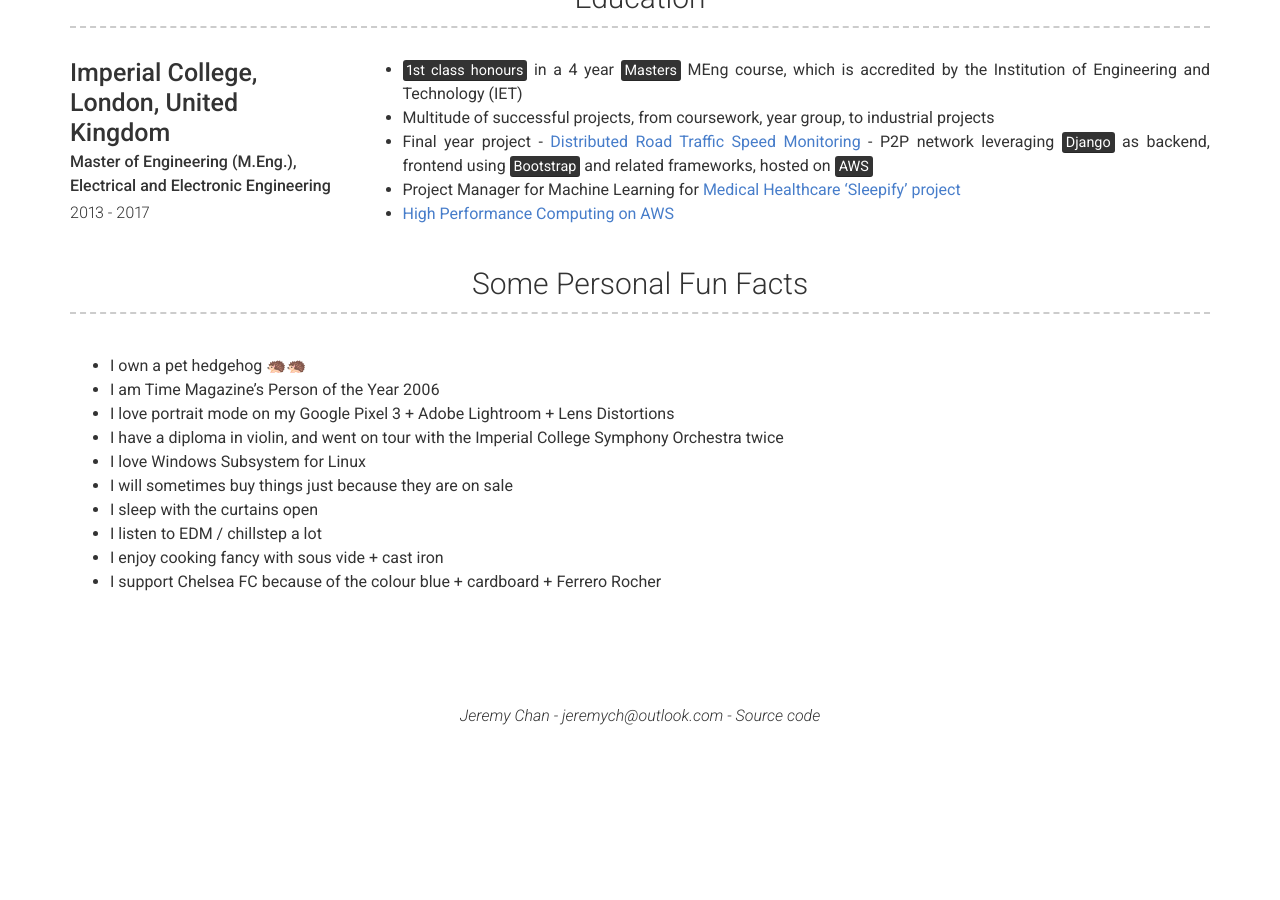
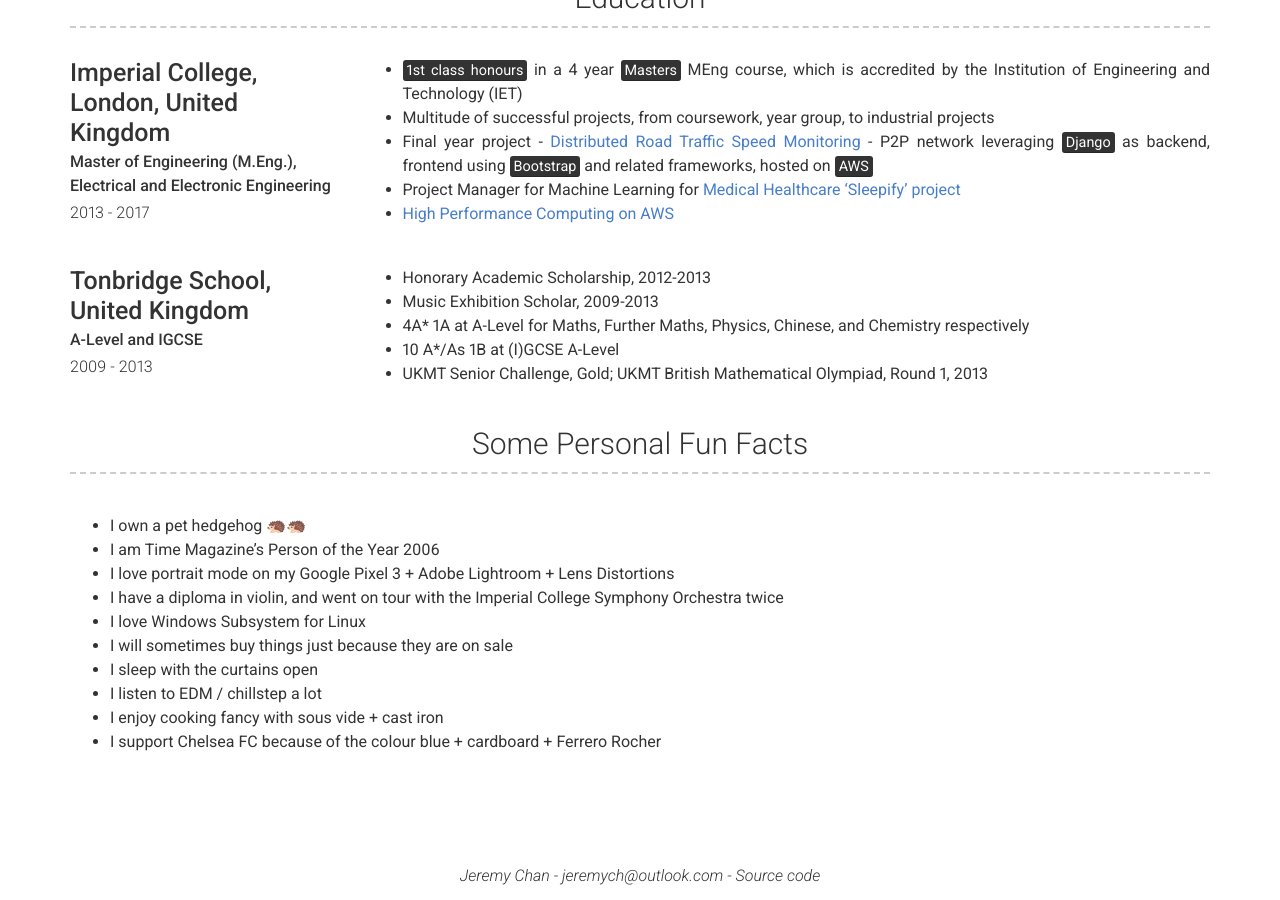
Before and after one commit to jeremych1000/jeremych1000.github.io, a Jekyll site: the page built from index.md, in a window 1280 px wide and 900 px high, scrolled down 2265 px. Built offline with Jekyll 4.4.1, drawn with Linux system fonts in a browser that asks for light colours; before the commit the page ends 3005 px from its top, so only the background shows below that; some of the changed text lies outside the part shown.

Commit message:
Adding education

```diff
--- a/_data/education.yml
+++ b/_data/education.yml
@@ -11,3 +11,16 @@
     - Final year project - [Distributed Road Traffic Speed Monitoring](https://github.com/jeremych1000/ee4-FYP) - P2P network leveraging <mark>Django</mark> as backend, frontend using <mark>Bootstrap</mark> and related frameworks, hosted on <mark>AWS</mark>
     - Project Manager for Machine Learning for [Medical Healthcare 'Sleepify' project](https://github.com/jeremych1000/ee4-mhml)
     - [High Performance Computing on AWS](https://github.com/jeremych1000/ee4-hpce)
+
+- layout: left
+  name: Tonbridge School, United Kingdom
+  dates: 2009 - 2013
+  qualification: A-Level and IGCSE
+  quote:
+
+  description: | # this will include new lines to allow paragraphs
+    - Honorary Academic Scholarship, 2012-2013
+    - Music Exhibition Scholar, 2009-2013
+    - 4A* 1A at A-Level for Maths, Further Maths, Physics, Chinese, and Chemistry respectively
+    - 10 A*/As 1B at (I)GCSE A-Level
+    - UKMT Senior Challenge, Gold; UKMT British Mathematical Olympiad, Round 1, 2013
--- a/_data/experience.yml
+++ b/_data/experience.yml
@@ -29,9 +29,9 @@
 
     ---
 
-    **DevOps Engineer**, Jasper Ubin
+    **DevOps Engineer**, Jasper-Ubin
     _Oct 2018 - Nov 2018_
-      - [Official Design Paper - Jasper–Ubin, Enabling Cross-Border High Value Transfer Using Distributed Ledger Technologies](http://www.mas.gov.sg/~/media/ProjectUbin/Jasper%20Ubin%20Design%20Paper.pdf)
+      - Official Design Paper - [Jasper–Ubin, Enabling Cross-Border High Value Transfer Using Distributed Ledger Technologies](http://www.mas.gov.sg/~/media/ProjectUbin/Jasper%20Ubin%20Design%20Paper.pdf)
       - Created CI/CD pipelines for deploying a 4 node Corda network on <mark>Azure
       - Empowered the team to test and deploy a <mark>Corda</mark> Hashed Time-Lock Contract application
       - Integrated the <mark>Corda</mark> platform with a third party blockchain network (<mark>Quorum</mark>)
```
